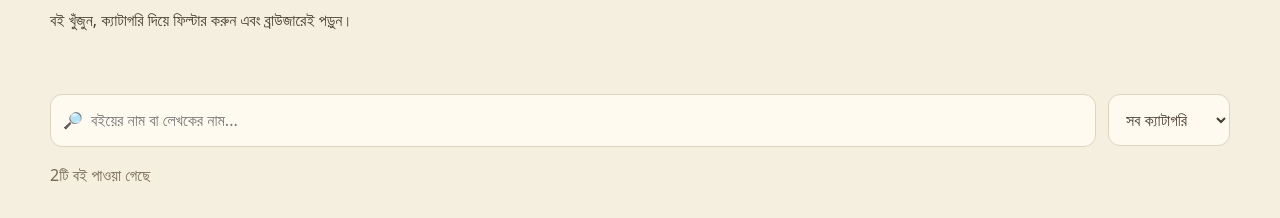
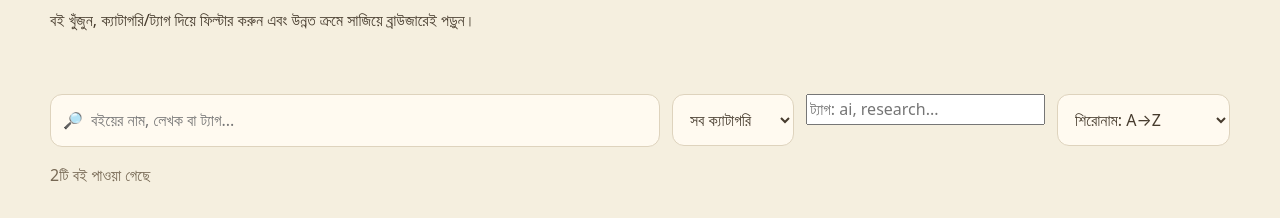
Before and after one commit to uniquenetworkbd/digital-book-library, a plain HTML site: page index.html in a window 1280 px wide. Shown: the part 259-477 px from the top of the page. Drawn offline with Linux system fonts and the light colour scheme.

Commit message:
feat(library-ui): add tag filtering and advanced sorting controls

```diff
--- a/index.html
+++ b/index.html
@@ -24,12 +24,12 @@
     <section class="hero">
       <p class="eyebrow">Client-side Digital Library</p>
       <h1>আপনার বইয়ের লাইব্রেরি</h1>
-      <p>বই খুঁজুন, ক্যাটাগরি দিয়ে ফিল্টার করুন এবং ব্রাউজারেই পড়ুন।</p>
+      <p>বই খুঁজুন, ক্যাটাগরি/ট্যাগ দিয়ে ফিল্টার করুন এবং উন্নত ক্রমে সাজিয়ে ব্রাউজারেই পড়ুন।</p>
     </section>
     <section class="library-controls" aria-label="লাইব্রেরি নিয়ন্ত্রণ">
       <label class="search-field">🔎
-        <span class="sr-only">বই বা লেখক খুঁজুন</span>
-        <input id="searchInput" type="search" placeholder="বইয়ের নাম বা লেখকের নাম..." autocomplete="off">
+        <span class="sr-only">বই, লেখক বা ট্যাগ খুঁজুন</span>
+        <input id="searchInput" type="search" placeholder="বইয়ের নাম, লেখক বা ট্যাগ..." autocomplete="off">
       </label>
       <label>
         <span class="sr-only">ক্যাটাগরি</span>
@@ -38,6 +38,22 @@
           <option value="Literature">Literature</option>
           <option value="Technical">Technical</option>
           <option value="Novel">Novel</option>
+          <option value="Research">Research</option>
+        </select>
+      </label>
+      <label>
+        <span class="sr-only">অতিরিক্ত ট্যাগ</span>
+        <input id="tagFilter" type="search" placeholder="ট্যাগ: ai, research..." autocomplete="off">
+      </label>
+      <label>
+        <span class="sr-only">সাজানোর ক্রম</span>
+        <select id="sortFilter">
+          <option value="title-asc">শিরোনাম: A→Z</option>
+          <option value="title-desc">শিরোনাম: Z→A</option>
+          <option value="date-desc">প্রকাশকাল: নতুন→পুরনো</option>
+          <option value="date-asc">প্রকাশকাল: পুরনো→নতুন</option>
+          <option value="rating-desc">রেটিং: বেশি→কম</option>
+          <option value="readingTime-asc">পড়ার সময়: কম→বেশি</option>
         </select>
       </label>
     </section>
```
